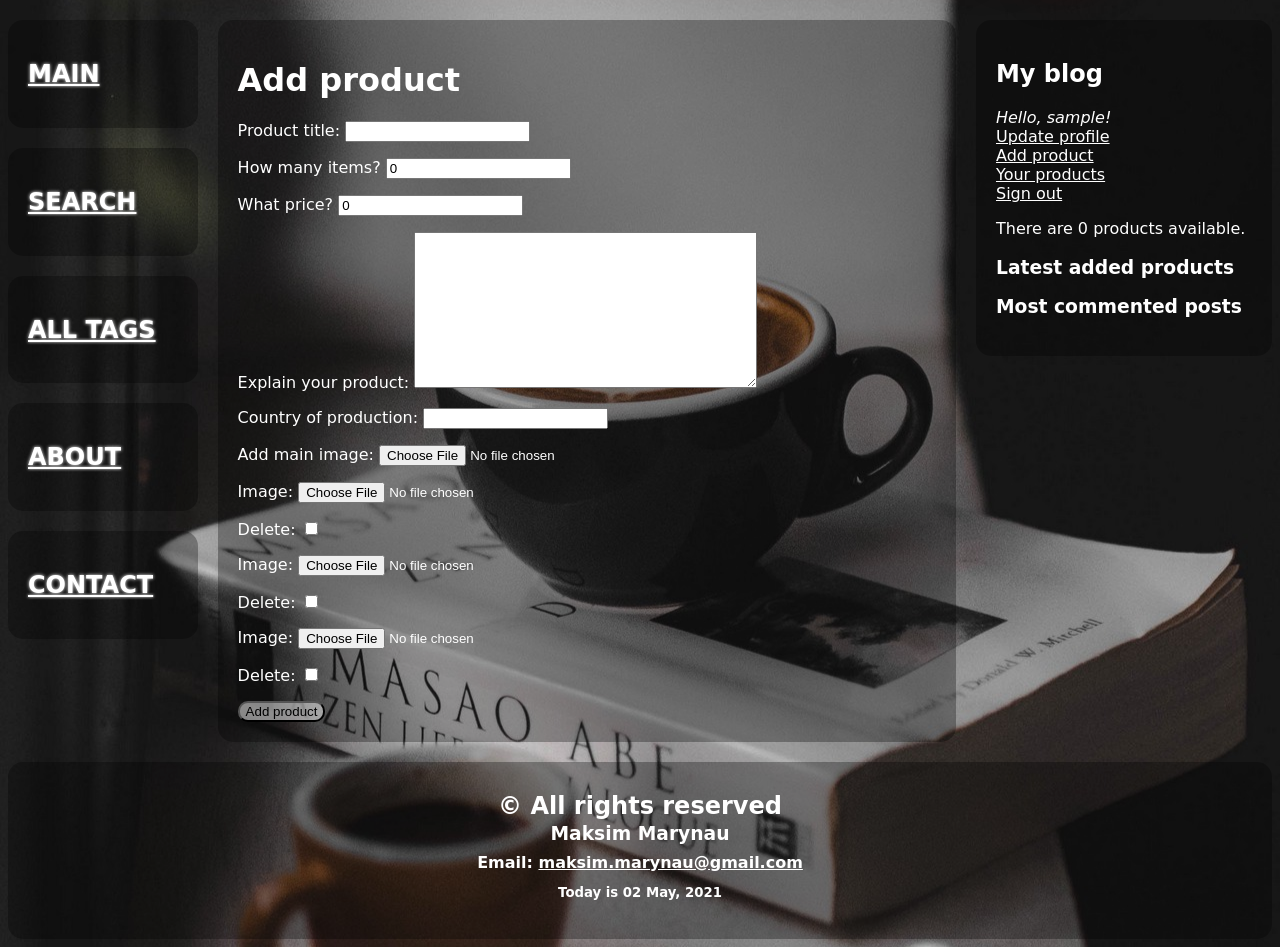
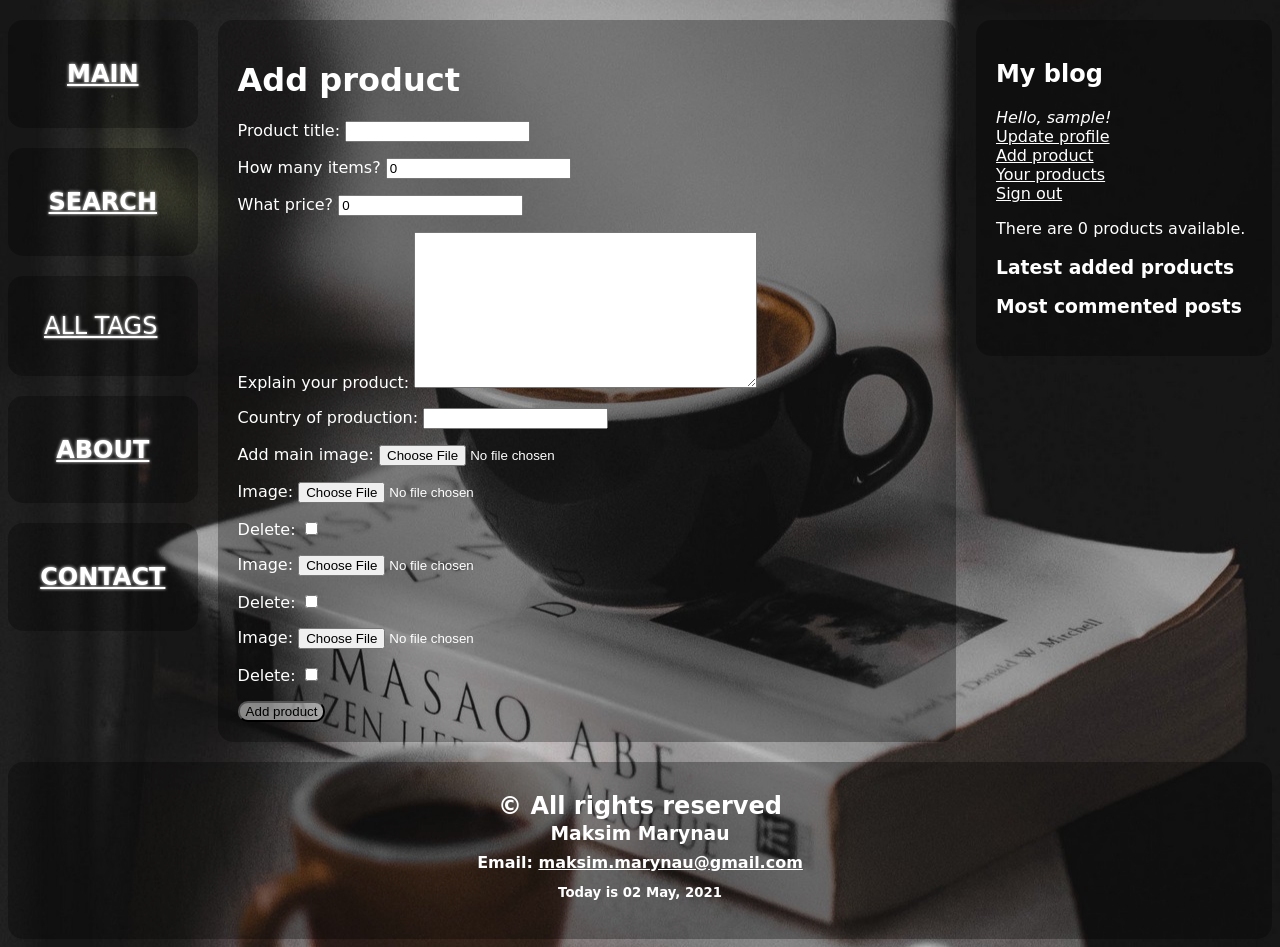
Before and after one commit to MaksimMarynau/coffee_shop, a Django app: page /accounts/add_product in a window 1280 px wide. Shown: the part 168-1115 px from the top of the page. Run offline with Django 3.2, Linux system fonts and the light colour scheme; the visitor is signed in with stand-in values (Sample User, id 1); data that the repository does not hold is empty.

Commit message:
made in menu dropdown button with all tags

```diff
--- a/src/coffee_shop_project/coffee_shop_project/apps/coffee_board/static/css/main.css
+++ b/src/coffee_shop_project/coffee_shop_project/apps/coffee_board/static/css/main.css
@@ -59,6 +59,10 @@ h2.updated {
     text-shadow: 0 0 0.15em white;
 }
 
+h2.updated2 {
+    text-shadow: 0 0 0.15em white;
+    text-align: center;
+}
 .transparent1 {
     background-color: rgba(0,0,0,0.3);
     border-radius: 15px;
@@ -210,6 +214,64 @@ ul#menu li {
     text-shadow: 0 0 0.15em white;
 }
 
+.dropbtn {
+    background-color: rgba(255,255,255,0);
+    color: white;
+    font-family: Apple Chancery, cursive;
+    text-shadow: 0 0 0.15em white;
+    border-radius: 15px;
+    padding: 16px;
+    font-size: 24px;
+    border: none;
+    cursor: pointer;
+}
+
+.dropbtn:hover, .dropbtn:focus {
+    background-color: rgba(233,233,233,0.5);
+}
+
+#myInput {
+    border-box: box-sizing;
+    background-image: url('../searchicon.png');
+    background-position: 14px 12px;
+    background-repeat: no-repeat;
+    background-color: rgba(233,233,233,0.7);
+    font-size: 16px;
+    padding: 14px 20px 12px 45px;
+    border: none;
+    border-radius: 15px;
+}
+
+#myInput:focus {outline: 3px solid #ddd ;}
+
+.dropdown {
+    position: relative;
+    display: inline-block;
+    border-radius: 15px;
+}
+
+.dropdown-content {
+    display: none;
+    position: absolute;
+    background-color: rgba(233,233,233,0.7);
+    min-width: 230px;
+    overflow: auto;
+    border: 1px solid #000;
+    z-index: 1;
+    border-radius: 15px;
+}
+
+.dropdown-content a {
+    color: black;
+    padding: 2px 4px;
+    text-decoration: none;
+    display: block;
+}
+
+.dropdown a:hover {background-color: #ddd;}
+
+.show {display: block;}
+
 #myBtn {
     display: none;
     position: fixed;
--- a/src/coffee_shop_project/coffee_shop_project/apps/coffee_board/static/js/script.js
+++ b/src/coffee_shop_project/coffee_shop_project/apps/coffee_board/static/js/script.js
@@ -18,3 +18,25 @@ function topFunction() {
   document.body.scrollTop = 0;
   document.documentElement.scrollTop = 0;
 }
+
+
+/* When the user clicks on the button,
+toggle between hiding and showing the dropdown content */
+function myFunction() {
+    document.getElementById("myDropdown").classList.toggle("show");
+}
+
+function filterFunction() {
+    var input, filter, ul, li, a, i;
+    input = document.getElementById("myInput");
+    filter = input.value.toUpperCase();
+    div = document.getElementById("myDropdown");
+    a = div.getElementsByTagName("a");
+    for (i = 0; i < a.length; i++) {
+        if (a[i].innerHTML.toUpperCase().indexOf(filter) > -1) {
+            a[i].style.display = "";
+        } else {
+            a[i].style.display = "none";
+        }
+    }
+}
--- a/src/coffee_shop_project/coffee_shop_project/apps/coffee_board/templates/include/leftbar.html
+++ b/src/coffee_shop_project/coffee_shop_project/apps/coffee_board/templates/include/leftbar.html
@@ -1,27 +1,38 @@
 <div class="leftcolumn">
     <div class="transparent1">
         <div class="card">
-            <h2 class="updated"><a href="{% url 'product_list' %}">MAIN</a></h2>
+            <h2 class="updated2"><a href="{% url 'product_list' %}">MAIN</a></h2>
         </div>
     </div>
     <div class="transparent1">
         <div class="card">
-            <h2 class="updated"><a href="{% url 'post_search' %}">SEARCH</a></h2>
+            <h2 class="updated2"><a href="{% url 'post_search' %}">SEARCH</a></h2>
         </div>
     </div>
     <div class="transparent1">
         <div class="card">
-            <h2 class="updated"><a href="{% url 'tags' %}">ALL TAGS</a></h2>
+            <div class="dropdown">
+                <button onclick="myFunction()" class="dropbtn"><u>ALL TAGS</u></button>
+                <div id="myDropdown" class="dropdown-content">
+                <input type="text" placeholder="Search.." id="myInput" onkeyup="filterFunction()">
+                {% for tag in tags %}
+                <a href="{% url 'tagged' tag.slug  %}">{{ tag.name }}</a>
+                {# ({{ tag.count_tags }}) #}
+                {% empty %}
+                    No tags
+                {% endfor %}
+                </div>
+            </div>
         </div>
     </div>
     <div class="transparent1">
         <div class="card">
-            <h2 class="updated"><a href="{% url 'about' %}">ABOUT</a></h2>
+            <h2 class="updated2"><a href="{% url 'about' %}">ABOUT</a></h2>
         </div>
     </div>
     <div class="transparent1">
         <div class="card">
-            <h2 class="updated"><a href="{% url 'contact' %}">CONTACT</a></h2>
+            <h2 class="updated2"><a href="{% url 'contact' %}">CONTACT</a></h2>
         </div>
     </div>
 </div>
--- a/src/coffee_shop_project/coffee_shop_project/apps/coffee_board/urls.py
+++ b/src/coffee_shop_project/coffee_shop_project/apps/coffee_board/urls.py
@@ -4,7 +4,7 @@ from . import views
 
 urlpatterns = [
     path('', views.ProductView.as_view(), name='product_list'),
-    path('tags/', views.tagsView, name='tags'),
+    # path('tags/', views.tagsView, name='tags'),
     path('tag/<slug:slug>/', views.TagIndexView.as_view(), name='tagged'),
     path('search/', views.post_search, name='post_search'),
     path('about/', views.aboutView, name='about'),
--- a/src/coffee_shop_project/coffee_shop_project/apps/coffee_board/views.py
+++ b/src/coffee_shop_project/coffee_shop_project/apps/coffee_board/views.py
@@ -26,11 +26,12 @@ from .forms import (
     SearchForm,
 )
 
-
 class TagMixin(object):
     def get_context_data(self, **kwargs):
         context = super(TagMixin, self).get_context_data(**kwargs)
-        context['tags'] = Tag.objects.order_by('name').annotate(count_tags=Count('taggit_taggeditem_items'))
+        context['tags'] = Tag.objects.order_by('name').annotate(
+            count_tags=Count('taggit_taggeditem_items')
+        )
         return context
 
 class ProductView(TagMixin,ListView):
@@ -110,11 +111,11 @@ def aboutView(request):
 def contactView(request):
     return render(request, 'products/contact.html')
 
-def tagsView(request):
-    tags = Tag.objects.order_by('name').annotate(
-        count_tags=Count('taggit_taggeditem_items')
-    )
-    return render(request, 'products/tags.html', {'tags':tags})
+# def tagsView(request):
+#     tags = Tag.objects.order_by('name').annotate(
+#         count_tags=Count('taggit_taggeditem_items')
+#     )
+#     return render(request, 'products/tags.html', {'tags':tags})
 
 @login_required
 def user_products(request):
```
